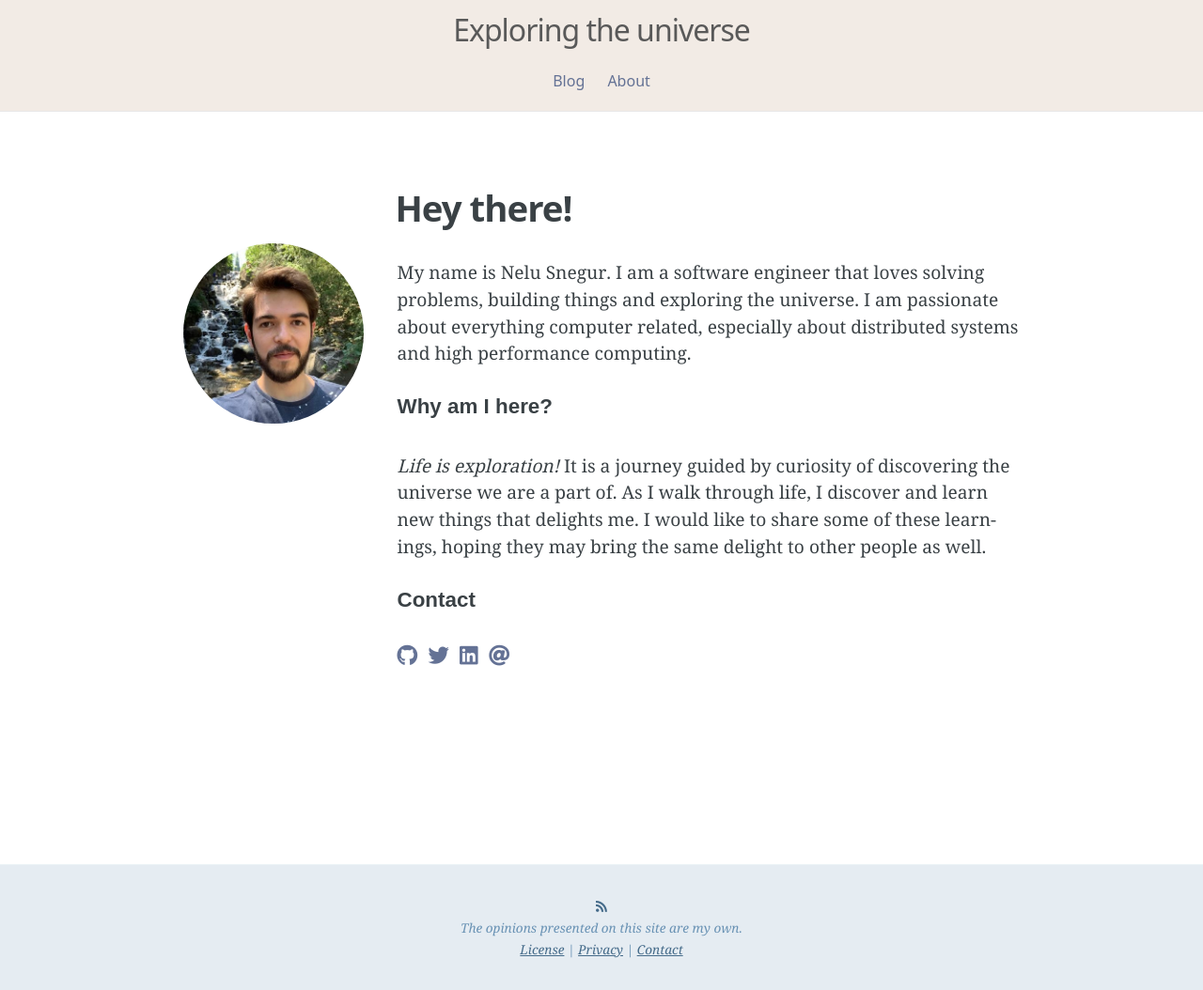
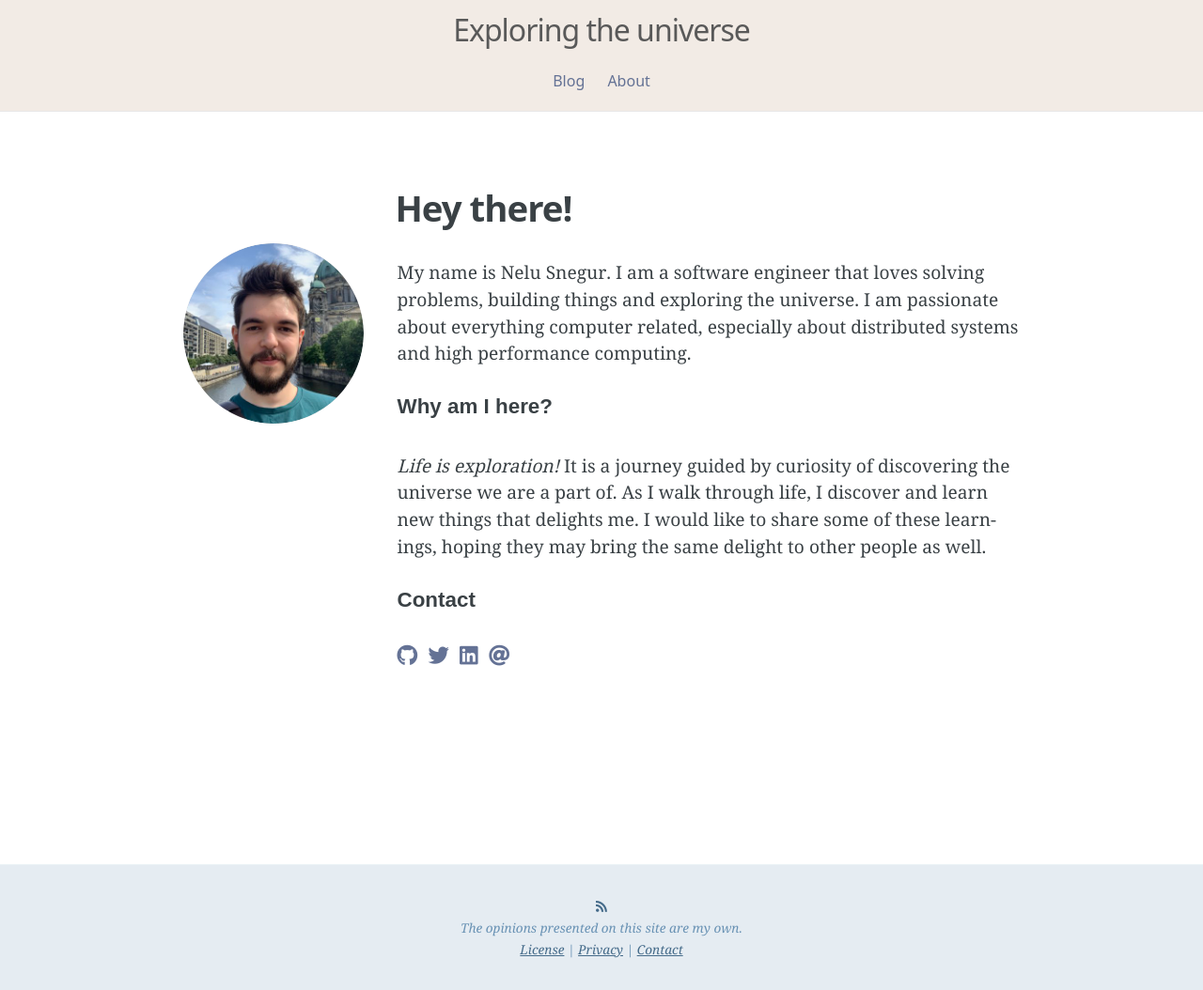
Before and after one commit to nelusnegur/nelusnegur.github.io, a Jekyll site: the page built from about.html, in a window 1280 px wide. Shown: the whole page at 94% size. Built offline with Jekyll 4.4.1, drawn with Linux system fonts in a browser that asks for light colours; some web fonts are replaced.

Commit message:
Change the avatar

```diff
--- a/about.html
+++ b/about.html
@@ -8,7 +8,7 @@ permalink: /about/
     <div class="row">
         <div class="col-3 text-center">
             <div class="avatar">
-                <img src="/assets/img/avatar.jpg" alt="avatar">
+                <img src="/assets/img/avatar.png" alt="avatar">
             </div>
         </div>
         <div class="col-9">
```
Also changed, not shown: assets/img/avatar.jpg (deleted), assets/img/avatar.png (added).
